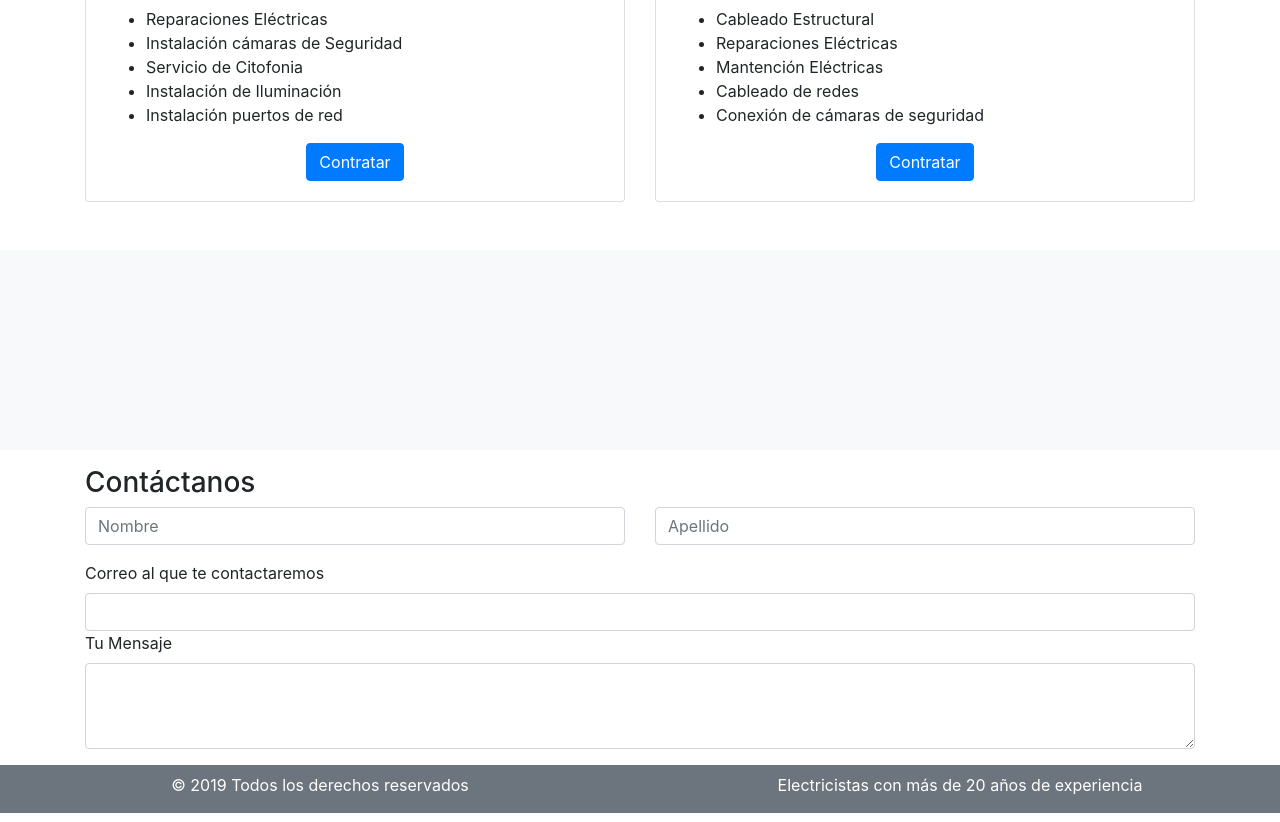
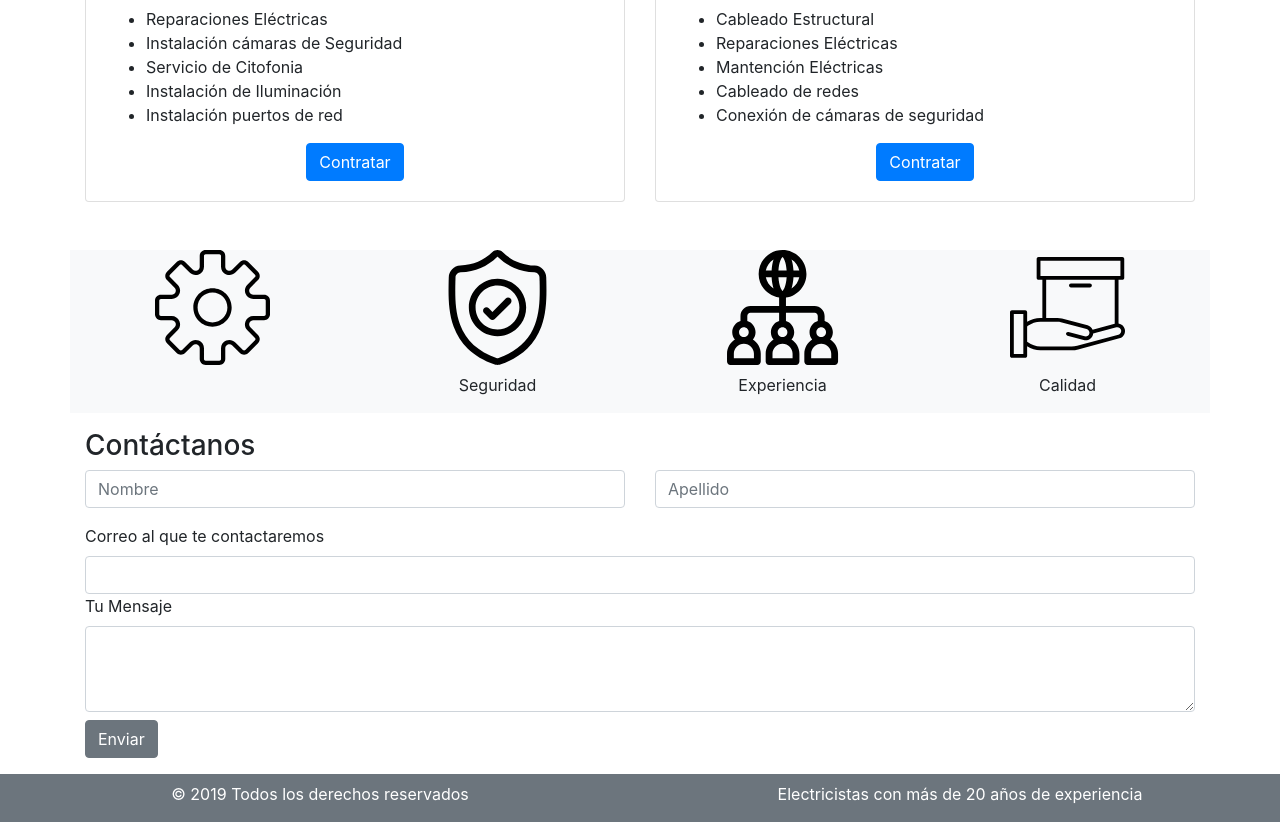
Before and after one commit to marcelodutilh/electrichile, a plain HTML site: page index.html in a window 1280 px wide. Shown: the part 621-1443 px from the top of the page. Drawn offline with nearby package versions, Linux system fonts and the light colour scheme.

Commit message:
fav icons

```diff
--- a/assets/css/styles.css
+++ b/assets/css/styles.css
@@ -20,8 +20,10 @@ display: inline-block;
 .logo{
     width: 100px;
 }
-.contenedor-quienes-somos{
-    height: 200px;
+.imagen_conocenos{
+    width: 45%;
+    height: auto;
+
 }
 
 .call_number{
--- a/index.html
+++ b/index.html
@@ -90,12 +90,24 @@
             </div>
         </div>
     </div>
-    <div class="container-fluid bg-light contenedor-quienes-somos">
+    <div class="container bg-light contenedor-quienes-somos text-center">
         <div class="row">
-            <div class="col-3"></div>
-            <div class="col-3"></div>
-            <div class="col-3"></div>
-            <div class="col-3"></div>
+            <div class="col-3 ">
+                <img class="imagen_conocenos" src="assets/images/settings.svg" alt="">
+                <p class="mt-2"></p class="">
+            </div>
+            <div class="col-3">
+                <img class="imagen_conocenos" src="assets/images/shield (1).svg" alt="">
+                <p class="mt-2">Seguridad</p>
+            </div>
+            <div class="col-3">
+                <img class="imagen_conocenos" src="assets/images/conection.svg" alt="">
+                <p class="mt-2">Experiencia</p>
+            </div>
+            <div class="col-3">
+                <img class="imagen_conocenos" src="assets/images/gift.svg" alt="">
+                <p class="mt-2">Calidad</p>
+            </div>
         </div>
     </div>
     <div>
@@ -116,13 +128,14 @@
                         <input type="email" class="form-control" id="exampleInputEmail1" aria-describedby="emailHelp">
                         <label for="exampleFormControlTextarea1">Tu Mensaje</label>
                         <textarea class="form-control" id="exampleFormControlTextarea1" rows="3"></textarea>
-                </div>
+                        <button type="button" class="mt-2 mb btn btn-secondary">Enviar</button>
+                    </div>
+
                 </form>
             </div>
         </div>
     </div>
 
-    </div>
 
     <div class="container-fluid bg-secondary text-center">
         <div class="row text-white">
```
Also changed, not shown: assets/images/conection.svg (added), assets/images/gift.svg (added), assets/images/settings.svg (added), assets/images/shield (1).svg (added), 2 other files.
